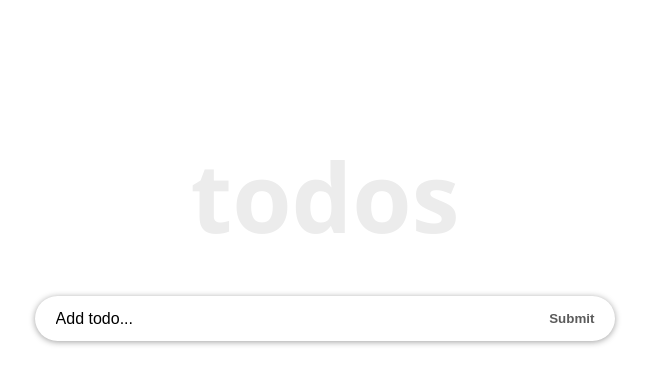
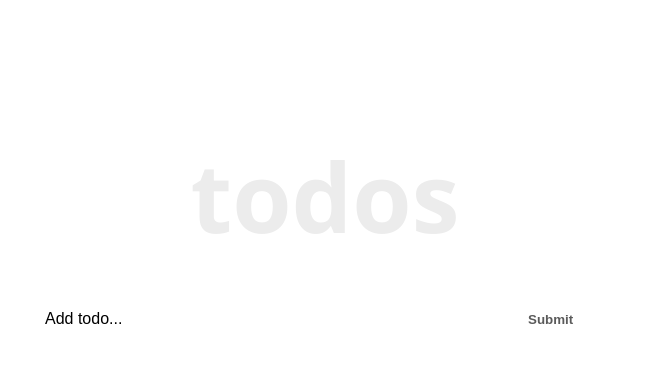
Before and after one commit to warui09/React-to-do-functionalComponents, a React (Create React App) app: page / in a window 1280 px wide. Shown: the top 384 px of the page, without its empty margins (315-964 px from the left). Built offline with nearby package versions, Linux system fonts and the light colour scheme.

Commit message:
refactored InputTodo to use functional components

```diff
--- a/src/functionBased/components/InputTodo.js
+++ b/src/functionBased/components/InputTodo.js
@@ -1,39 +1,35 @@
-import React, { Component } from "react";
+import React, {useState} from "react"
 
-class InputTodo extends Component {
-  state = {
-    title: ""
-  };
+const InputTodo = (props) => {
+  const [title, setTitle] = useState("")
 
-  onChange = (e) => {
-    this.setState({
-      title: e.target.value
-    });
-  };
+  const onChange = e => {
+    setTitle(e.target.value)
+  }
 
-  handleSubmit = (e) => {
-    e.preventDefault();
-    if (this.state.title.trim()) {
-      this.props.addTodoProps(this.state.title);
-      this.setState({ title: "" });
+  const handleSubmit = e => {
+    e.preventDefault()
+    if(title.trim()) {
+      props.addTodoProps(title)
+      setTitle("")
     } else {
-      alert("Write item");
+      alert("Please write item")
     }
-  };
+  }
 
-  render() {
   return (
-      <form onSubmit={this.handleSubmit} className="form-container">
+    <form onSubmit={handleSubmit} className="formContainer">
       <input
         type="text"
         className="input-text"
         placeholder="Add todo..."
-          value={this.state.title}
-          onChange={this.onChange}
+        value={title}
+        name="title"
+        onChange={onChange}
       />
       <button className="input-submit">Submit</button>
     </form>
-    );
+  )
 }
-}
-export default InputTodo;
+
+export default InputTodo
```
Lines whose indentation alone changed are shown as unchanged.
